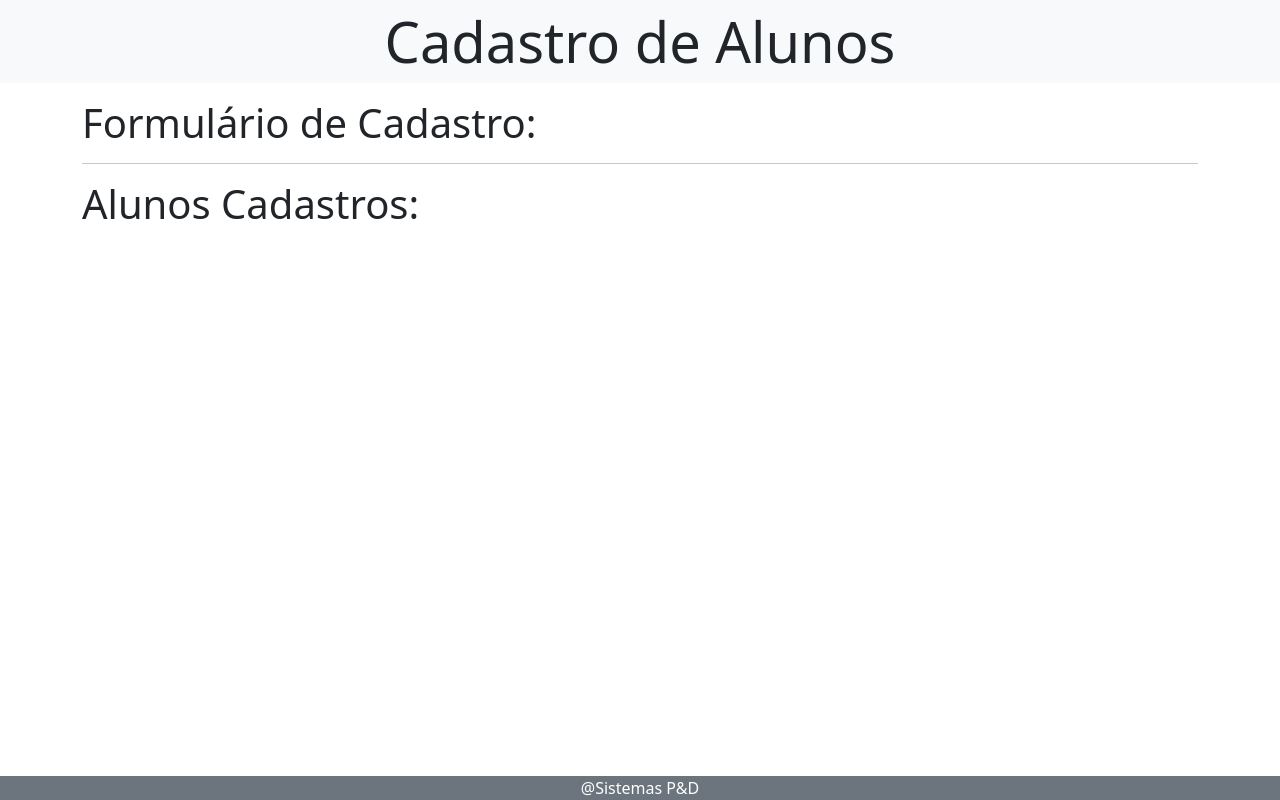
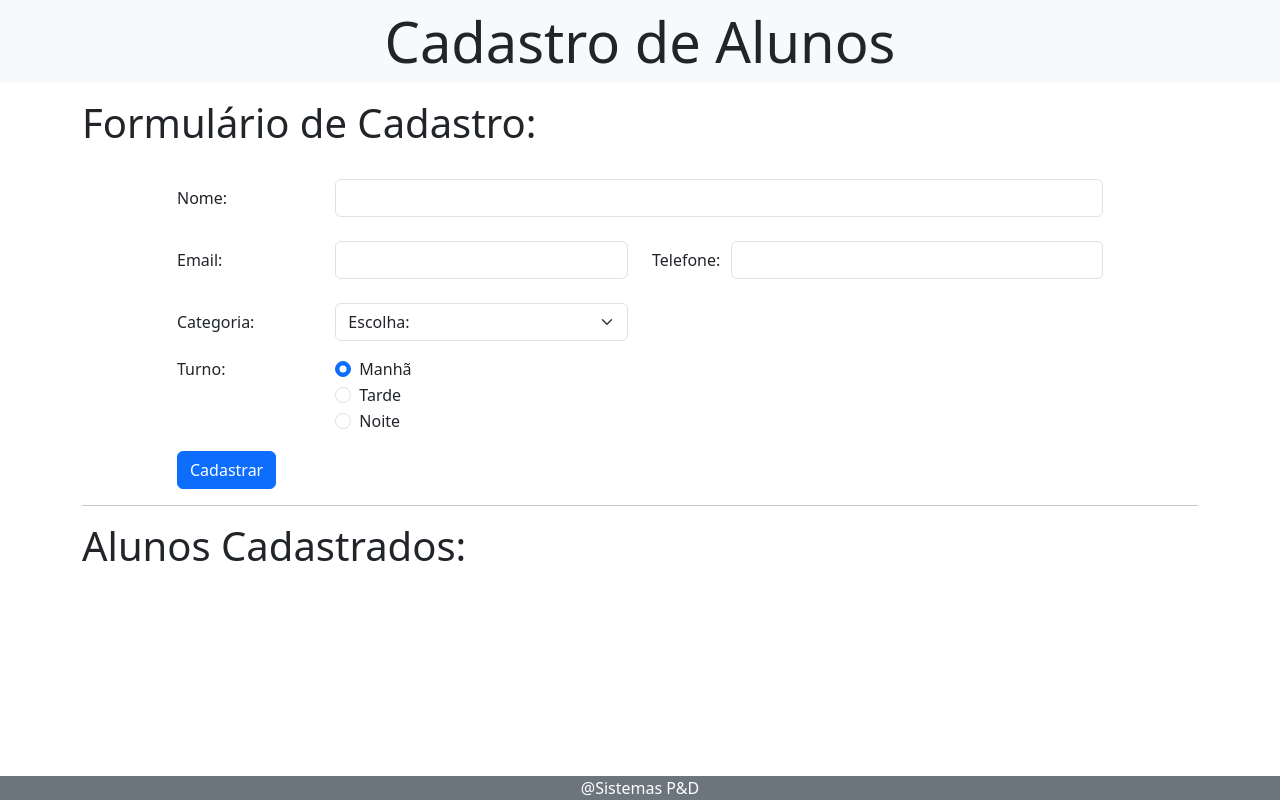
Before and after one commit to FelipePaterni/bootcamp-devjr-modulo5-cadastro-aluno, a plain HTML site: page index.html in a window 1280 px wide. Drawn offline with nearby package versions, Linux system fonts and the light colour scheme.

Commit message:
closes #2 - formulario

```diff
--- a/index.html
+++ b/index.html
@@ -1,32 +1,146 @@
-<!doctype html>
+<!DOCTYPE html>
 <html lang="en">
   <head>
-    <meta charset="utf-8">
-    <meta name="viewport" content="width=device-width, initial-scale=1">
+    <meta charset="utf-8" />
+    <meta name="viewport" content="width=device-width, initial-scale=1" />
     <title>Bootstrap demo</title>
-    <link href="https://cdn.jsdelivr.net/npm/bootstrap@5.3.7/dist/css/bootstrap.min.css" rel="stylesheet" integrity="sha384-LN+7fdVzj6u52u30Kp6M/trliBMCMKTyK833zpbD+pXdCLuTusPj697FH4R/5mcr" crossorigin="anonymous">
+    <link
+      href="https://cdn.jsdelivr.net/npm/bootstrap@5.3.7/dist/css/bootstrap.min.css"
+      rel="stylesheet"
+      integrity="sha384-LN+7fdVzj6u52u30Kp6M/trliBMCMKTyK833zpbD+pXdCLuTusPj697FH4R/5mcr"
+      crossorigin="anonymous"
+    />
   </head>
+
   <body>
-    <header class="bg-light display-4 text-center p-2">Cadastro de Alunos</header>
+    <header class="bg-light display-4 text-center p-2">
+      Cadastro de Alunos
+    </header>
 
     <main class="container mt-3">
       <!-- Formulário de Cadastro -->
       <section>
         <p class="display-6">Formulário de Cadastro:</p>
-
+        <div class="row">
+          <div class="col-md-10 offset-md-1">
+            <form id="formAlunos">
+              <div class="row my-3">
+                <label for="inputNome" class="col-sm-2 col-form-label"
+                  >Nome:
+                </label>
+                <div class="col-sm-10">
+                  <input
+                    type="text"
+                    class="form-control"
+                    id="inputNome"
+                    required
+                  />
+                </div>
+              </div>
+              <div class="row my-4">
+                <label for="inputEmail" class="col-sm-2 col-form-label"
+                  >Email:
+                </label>
+                <div class="col-sm-4">
+                  <input
+                    type="email"
+                    class="form-control"
+                    id="inputEmail"
+                    required
+                  />
+                </div>
+                <label for="inputTelefone" class="col-sm-1 col-form-label"
+                  >Telefone:
+                </label>
+                <div class="col-sm-5">
+                  <input
+                    type="tel"
+                    class="form-control"
+                    id="inputTelefone"
+                    required
+                  />
+                </div>
+              </div>
+              <div class="row my-3">
+                <label for="selectCategory" class="col-sm-2 col-form-label"
+                  >Categoria:</label
+                >
+                <div class="col-sm-4">
+                  <select
+                    class="form-select"
+                    aria-label="Selecione uma categoria"
+                    id="selectCategory"
+                    required
+                  >
+                    <option value="" selected>Escolha:</option>
+                    <option value="1">Java</option>
+                    <option value="2">Angular</option>
+                    <option value="3">HTML</option>
+                  </select>
+                </div>
+              </div>
+              <fieldset class="row my-3">
+                <label class="col-form-label col-sm-2 pt-0">Turno: </label>
+                <div class="col-sm-10">
+                  <div class="form-check">
+                    <input
+                      class="form-check-input"
+                      type="radio"
+                      name="turnoRadios"
+                      id="turnoRadios1"
+                      value="option1"
+                      checked
+                    />
+                    <label class="form-check-label" for="turnoRadios1">
+                      Manhã
+                    </label>
+                  </div>
+                  <div class="form-check">
+                    <input
+                      class="form-check-input"
+                      type="radio"
+                      name="turnoRadios"
+                      id="turnoRadios2"
+                      value="option2"
+                    />
+                    <label class="form-check-label" for="turnoRadios2">
+                      Tarde
+                    </label>
+                  </div>
+                  <div class="form-check">
+                    <input
+                      class="form-check-input"
+                      type="radio"
+                      name="turnoRadios"
+                      id="turnoRadios3"
+                      value="option3"
+                    />
+                    <label class="form-check-label" for="turnoRadios3">
+                      Noite
+                    </label>
+                  </div>
+                </div>
+              </fieldset>
+              <button type="submit" class="btn btn-primary">Cadastrar</button>
+            </form>
+          </div>
+        </div>
       </section>
-        <hr>
+      <hr />
       <!--Tabela-->
             <section>
-             <p class="display-6">Alunos Cadastros:</p>
-
+              <p class="display-6">Alunos Cadastrados:</p>
             </section>
     </main>
 
     <footer class="bg-secondary text-center text-white fixed-bottom">
       @Sistemas P&D
     </footer>
-    <script src="https://cdn.jsdelivr.net/npm/bootstrap@5.3.7/dist/js/bootstrap.bundle.min.js" integrity="sha384-ndDqU0Gzau9qJ1lfW4pNLlhNTkCfHzAVBReH9diLvGRem5+R9g2FzA8ZGN954O5Q" crossorigin="anonymous"></script>
+    <script
+      src="https://cdn.jsdelivr.net/npm/bootstrap@5.3.7/dist/js/bootstrap.bundle.min.js"
+      integrity="sha384-ndDqU0Gzau9qJ1lfW4pNLlhNTkCfHzAVBReH9diLvGRem5+R9g2FzA8ZGN954O5Q"
+      crossorigin="anonymous"
+    ></script>
 
     <script src="js/script.js"></script>
   </body>
```
Lines whose indentation alone changed are shown as unchanged.
